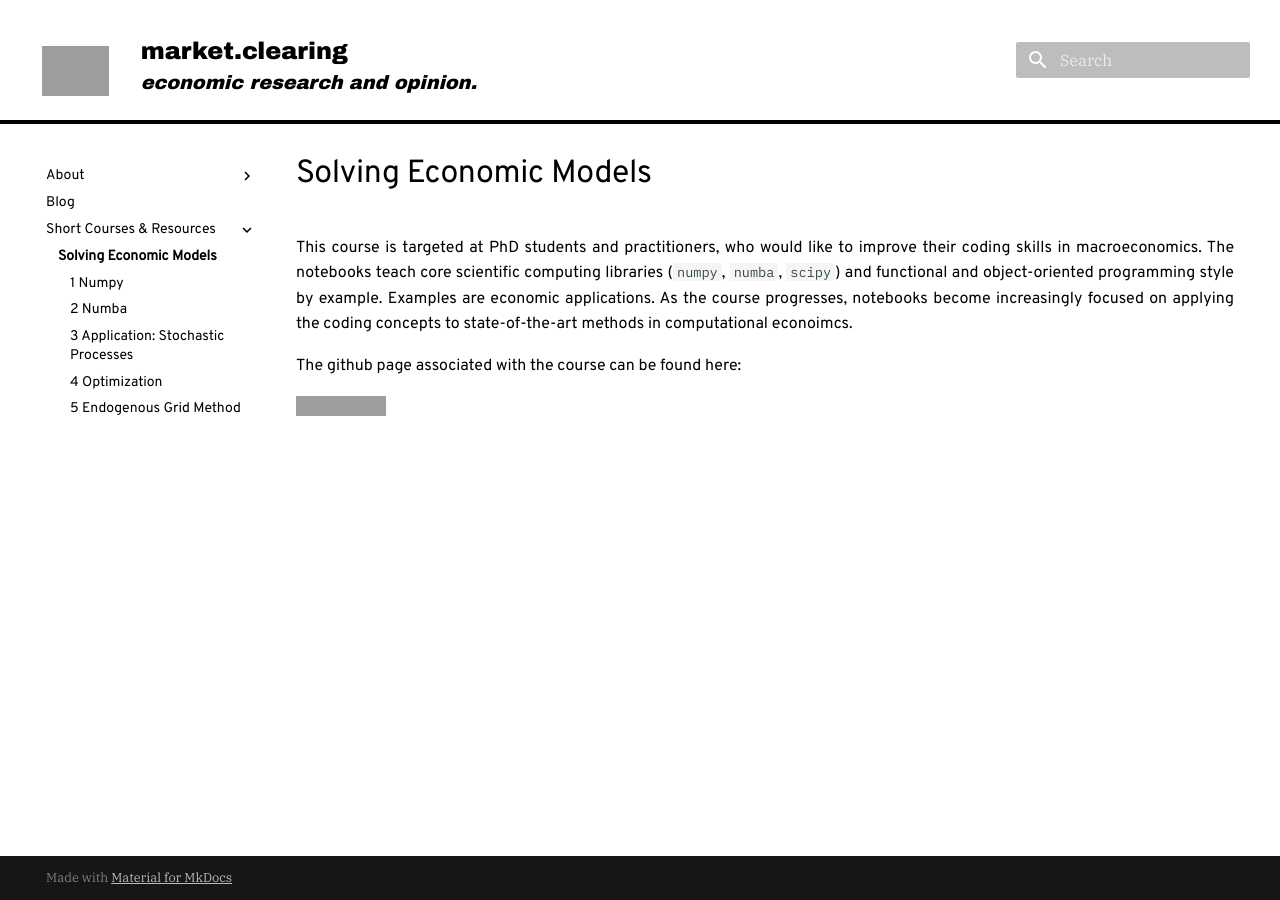
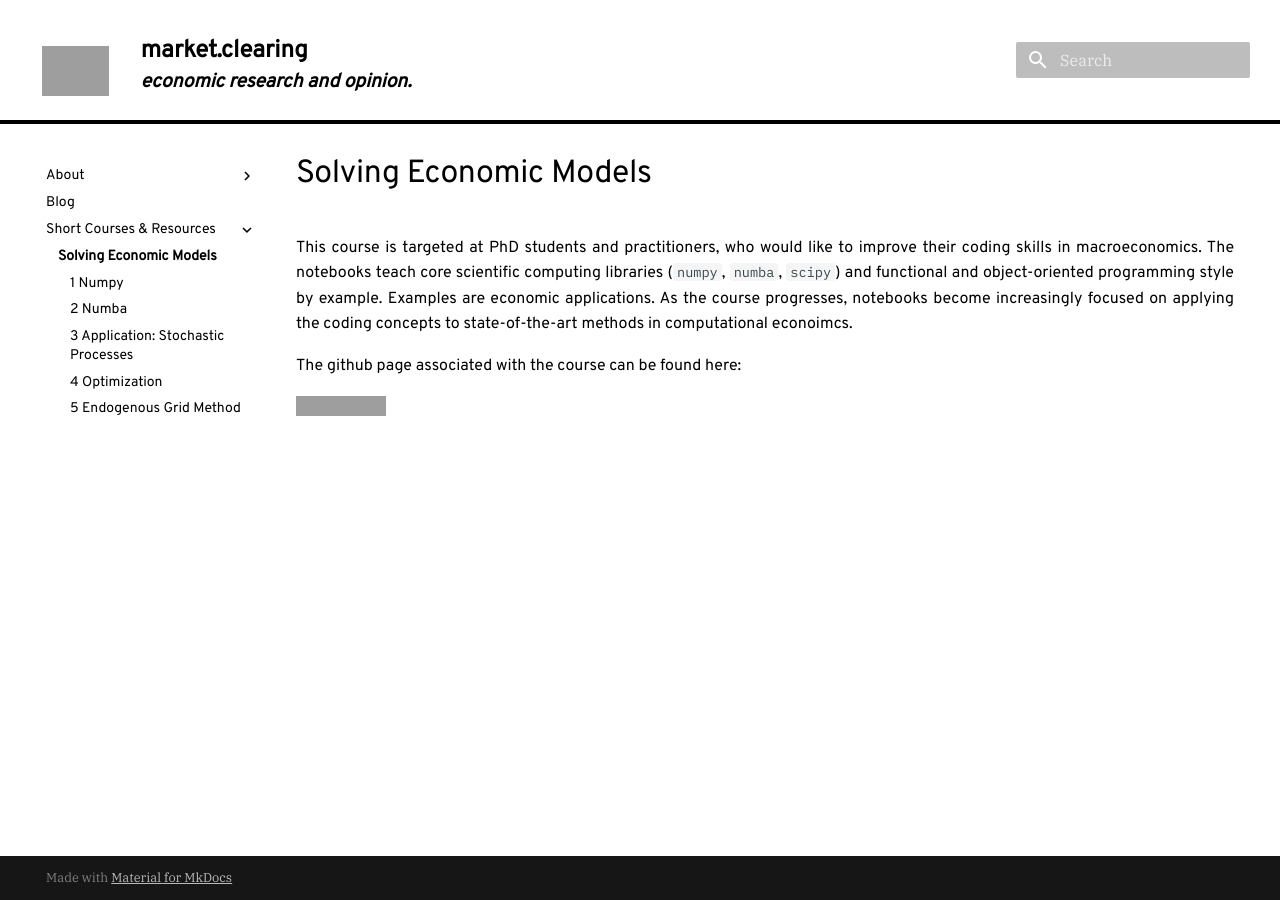
Before and after one commit to FredHB/fredhb.github.io, an MkDocs documentation site: the page built from docs/sem/index.md, in a window 1280 px wide. Built offline with MkDocs 1.6.1 and Material for MkDocs 9.7.7, drawn with Linux system fonts in a browser that asks for light colours; comment, search, counter and statistics services are not loaded; grey boxes are pictures that could not be loaded.

Commit message:
font family changed for header

```diff
--- a/docs/stylesheets/extra.css
+++ b/docs/stylesheets/extra.css
@@ -7,6 +7,11 @@
     font-family: "Futura", "Overpass";
     text-align: justify;
 }
+
+.md-ellipsis {
+    font-family: "Futura", "Overpass";
+}
+
 
 /* Exempt the navigation menu from text justified */
 .md-nav {
```
